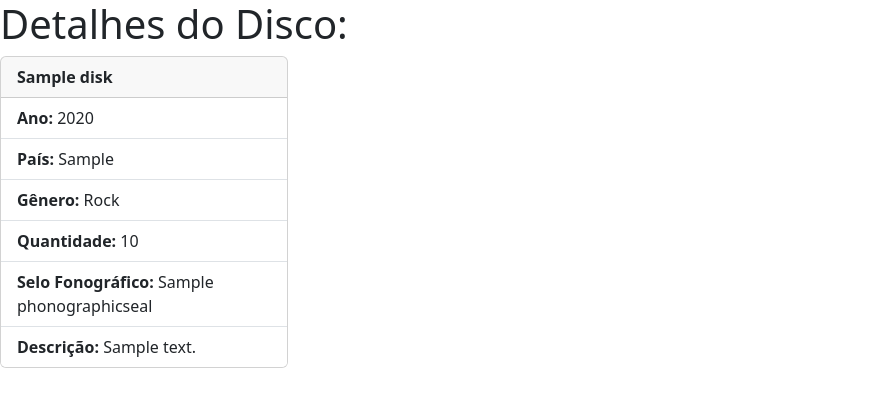
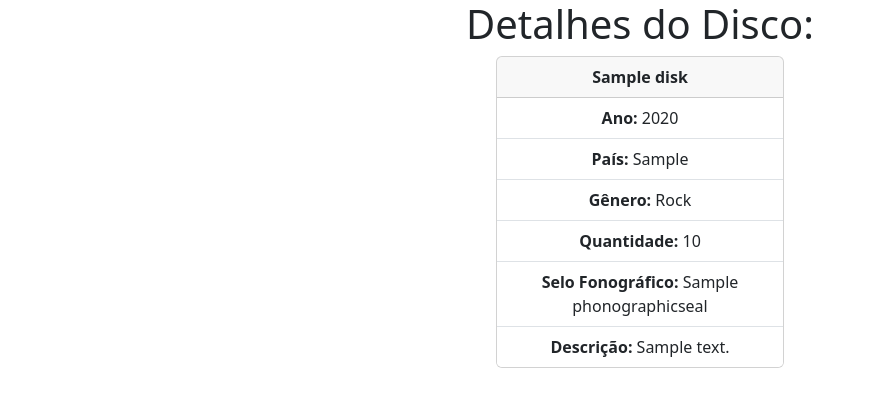
Before and after one commit to lukeoliveira1/dsw_atv_loja_discos, a Django app: page /disk/1/ in a window 1280 px wide. Shown: the top 407 px of the page, without its empty margins (0-874 px from the left). Run offline with Django 4.2, Linux system fonts and the light colour scheme; tables that the repository leaves empty hold one stand-in row (values such as "Sample post").

Commit message:
centralizando textos

```diff
--- a/templates/detail_disk.html
+++ b/templates/detail_disk.html
@@ -8,9 +8,10 @@
   </head>
   <body>
 
+    <div class="text-center">
       <h1>Detalhes do Disco:</h1>
 
-    <div class="card" style="width: 18rem;">
+      <div class="card mx-auto" style="width: 18rem;">
           <div class="card-header">
               <b>{{ disk.name }}</b>
           </div>
@@ -27,7 +28,9 @@
               {% endif %}
           </ul>
       </div>
+    </div>
+
+  </body>
+</html>
 
 <script src="https://cdn.jsdelivr.net/npm/bootstrap@5.3.2/dist/js/bootstrap.bundle.min.js" integrity="sha384-C6RzsynM9kWDrMNeT87bh95OGNyZPhcTNXj1NW7RuBCsyN/o0jlpcV8Qyq46cDfL" crossorigin="anonymous"></script>
-  </body>
-</html>
```
Also changed, not shown: templates/index.html (+6 -7 lines). Lines whose indentation alone changed are shown as unchanged.
